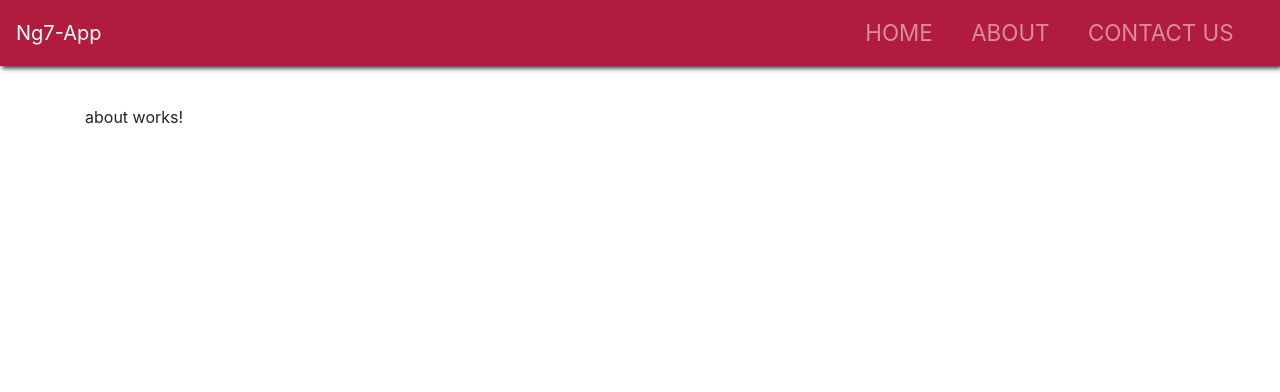
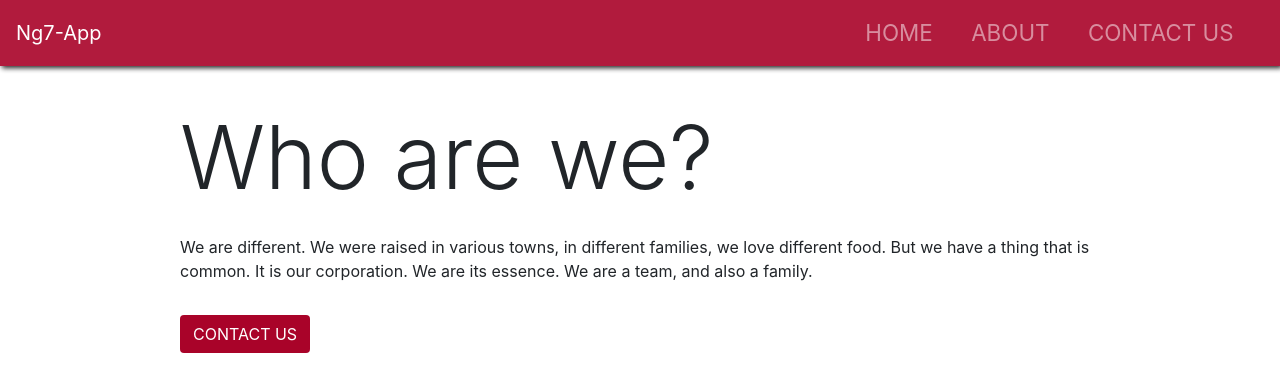
Before and after one commit to stanlouis/ng7-tut, an Angular app: page /about in a window 1280 px wide. Shown: the top 392 px of the page. Built offline with nearby package versions, Linux system fonts and the light colour scheme.

Commit message:
Add about component content

```diff
--- a/src/app/about/about.component.html
+++ b/src/app/about/about.component.html
@@ -1,3 +1,19 @@
-<p>
-  about works!
-</p>
+<div class="row justify-content-md-center">
+  <div class="mbr-white col-md-10">
+    <h3
+      class="mbr-section-subtitle align-center mbr-light pb-3 mbr-fonts-style display-2"
+    >
+      Who are we?
+    </h3>
+    <p class="mbr-text align-center pb-3 display-5">
+      We are different. We were raised in various towns, in different families,
+      we love different food. But we have a thing that is common. It is our
+      corporation. We are its essence. We are a team, and also a family.
+    </p>
+    <div class="mbr-section-btn align-center">
+      <a class="btn btn-md contact-btn display-4" routerLink="/contact">
+        CONTACT US</a
+      >
+    </div>
+  </div>
+</div>
--- a/src/app/about/about.component.scss
+++ b/src/app/about/about.component.scss
@@ -0,0 +1,4 @@
+.contact-btn {
+  background: rgba(169, 3, 41, 1);
+  color: #fff;
+}
```
